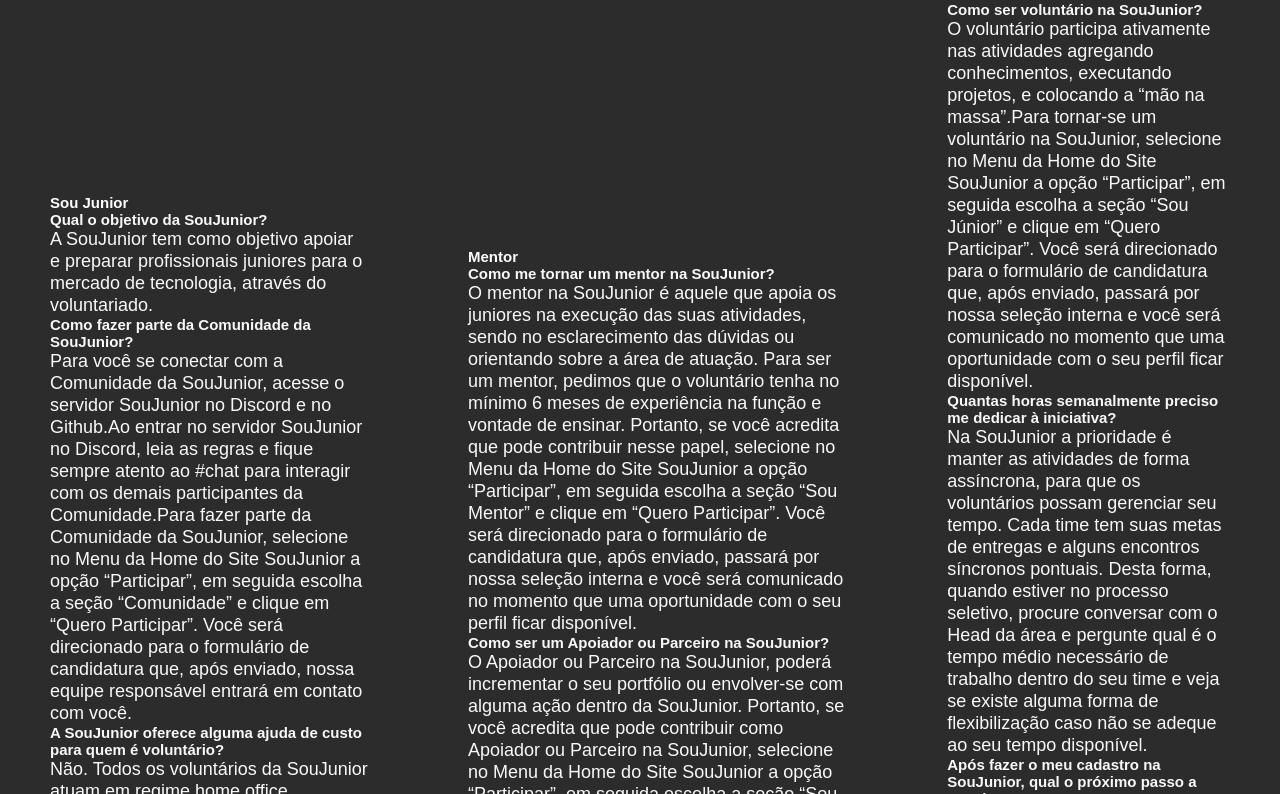
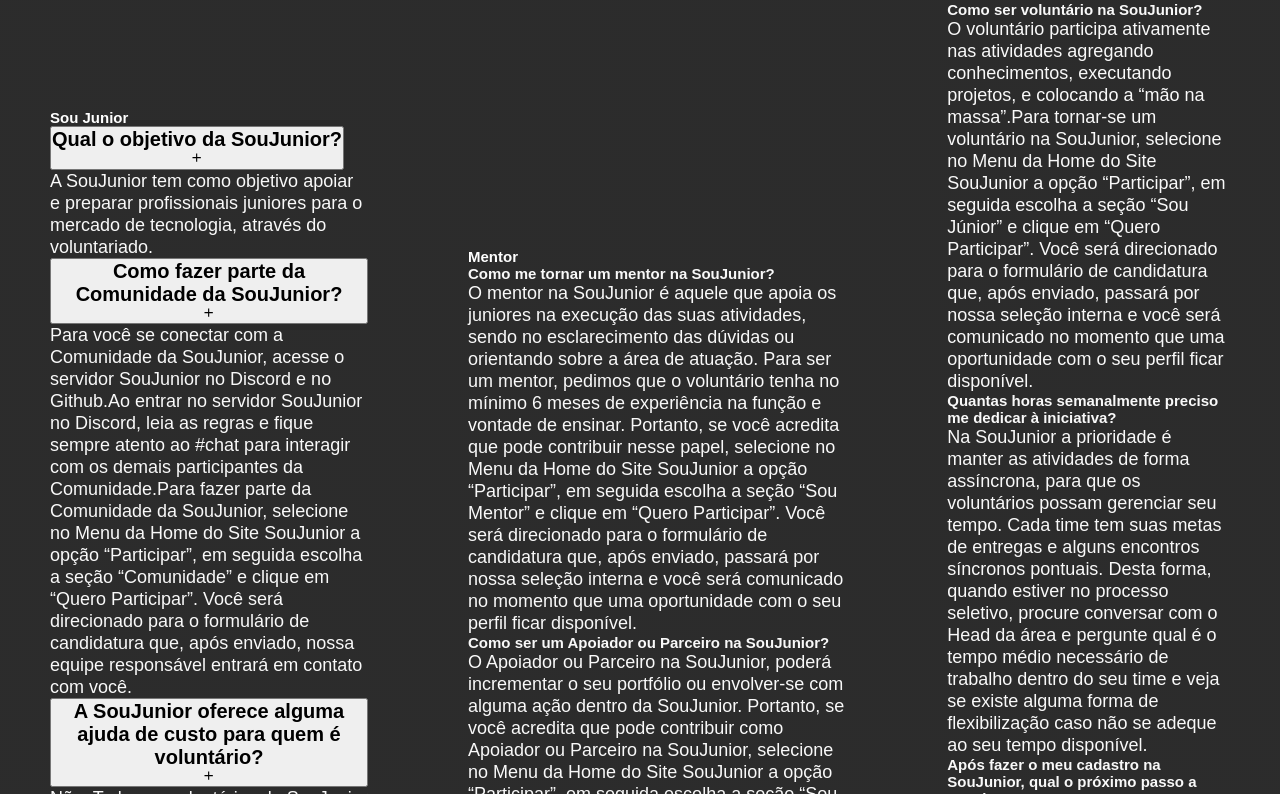
Before and after one commit to SouJunior/site-webapp, a Next.js app: page /faq in a window 1280 px wide. Shown: the part 866-1660 px from the top of the page. Built offline with nearby package versions, Linux system fonts and the light colour scheme; a web font is replaced by a local one.

Commit message:
Execução da lógica do usetate para os paragrafos

```diff
--- a/components/Faq/index.jsx
+++ b/components/Faq/index.jsx
@@ -1,4 +1,5 @@
 import React from "react";
+import { useState } from "react";
 import styles from "./Faq.module.css";
 import { IoMdAdd, IoMdClose } from "react-icons/io";
 
@@ -97,6 +98,10 @@ const Titulo = ({texto}) => {
 export default Titulo;
 
 export const Faq= () => {
+
+  const [souJr, setSouJr] = useState(true);
+  const [icon, setIcon] = useState(IoMdAdd);
+
   return(
   <section className={styles.sectionContainer}>
 
@@ -105,12 +110,34 @@ export const Faq= () => {
 
     <div className={styles.divs}>
     <Titulo texto="Sou Junior" />
+      <div className={styles.souJr}>
+
+
       {souJunior.map((nome) => (
         <>
-        <h2 className={styles.h2}>{nome.titulo}</h2>
-        <p className={styles.p}>{nome.descricao}</p>
+  <button onclick={()=> setSouJr(!souJr) && setIcon(IoMdClose)
+        }>
+          <h2 className={styles.h2}>{nome.titulo}</h2>
+          {souJr ? <IoMdAdd /> : <IoMdClose />}
+
+        </button>
+
+        {souJr && (
+          <>
+           <p className={styles.p}>{nome.descricao}</p>
+
+          </>
+        )}
+
         </>
       ))}
+
+
+
+
+      </div>
+
+
 
     </div>
 
```
